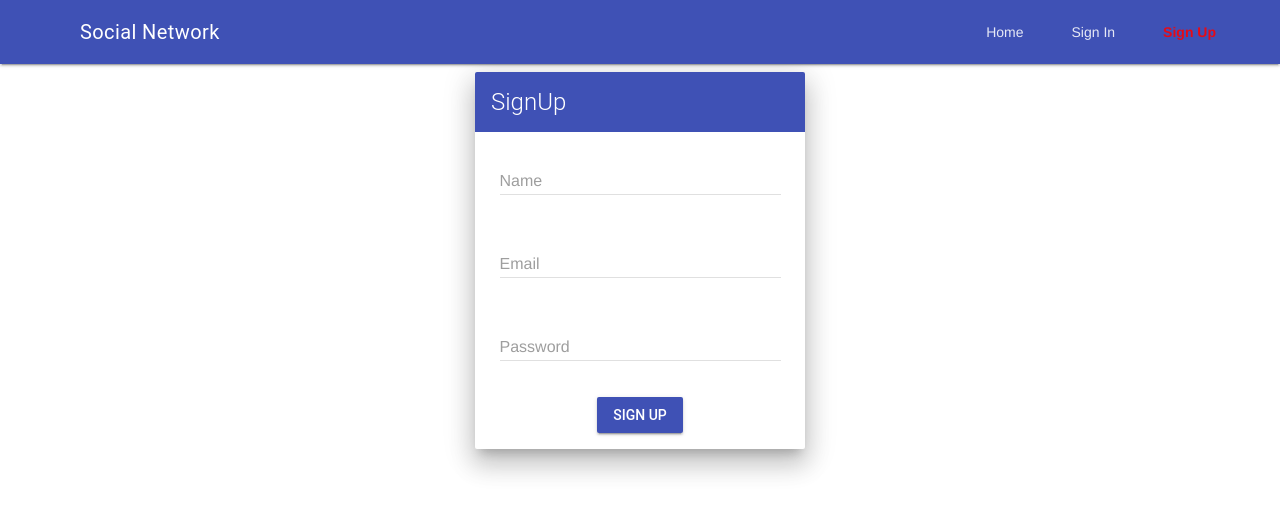
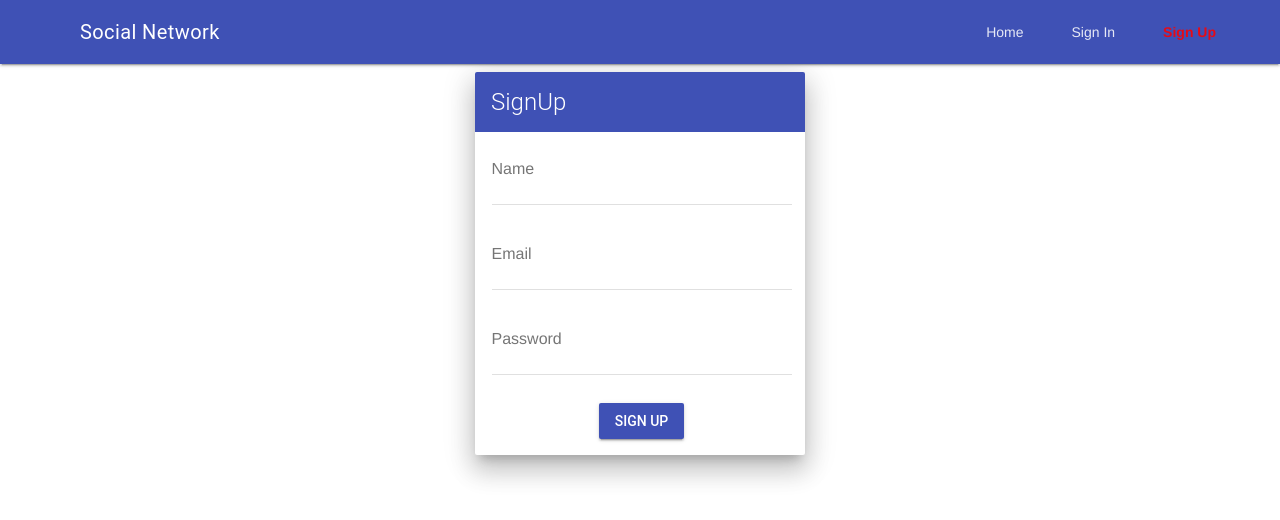
Before and after one commit to jeremiahogutu/social-network, a React (Create React App) app in the folder social-front-end/: page /signup in a window 1280 px wide. Shown: the top 520 px of the page. Built offline with nearby package versions, Linux system fonts and the light colour scheme.

Commit message:
dealt with javascript not loading in mdl textfield

```diff
--- a/social-front-end/src/components/user/Signin.js
+++ b/social-front-end/src/components/user/Signin.js
@@ -72,8 +72,8 @@ class Signin extends Component {
                     <b className="mdl-color-text--accent" style={{display: error ? "" : "none"}}>{error}</b>
                     <form>
                         <div
-                            className="mdl-textfield mdl-js-textfield mdl-textfield mdl-cell mdl-cell--12-col">
-                            <label className="mdl-textfield__label mdl-color-text--grey"
+                            className="mdl-textfield mdl-js-textfield mdl-textfield">
+                            <label className=""
                                    htmlFor="textfield_username">Email</label>
                             <input
                                 onChange={this.handleChange("email")}
@@ -85,8 +85,8 @@ class Signin extends Component {
                             />
                         </div>
                         <div
-                            className="mdl-textfield mdl-js-textfield mdl-textfield mdl-cell mdl-cell--12-col">
-                            <label className="mdl-textfield__label mdl-color-text--grey"
+                            className="mdl-textfield mdl-js-textfield mdl-textfield">
+                            <label
                                    htmlFor="textfield_password">Password</label>
                             <input
                                 className="mdl-textfield__input"
--- a/social-front-end/src/components/user/Signup.js
+++ b/social-front-end/src/components/user/Signup.js
@@ -65,9 +65,8 @@ class Signup extends Component {
             <div className="mdl-card__supporting-text mdl-grid">
                 <b className="mdl-color-text--accent" style={{display: error ? "" : "none"}}>{error}</b>
                 <form>
-                    <div
-                        className="mdl-textfield mdl-js-textfield mdl-textfield mdl-cell mdl-cell--12-col">
-                        <label className="mdl-textfield__label mdl-color-text--grey"
+                    <div className="mdl-textfield mdl-js-textfield mdl-textfield">
+                        <label
                                htmlFor="textfield_username">Name</label>
                         <input
                             onChange={this.handleChange("name")}
@@ -78,10 +77,8 @@ class Signup extends Component {
                             value={name}
                         />
                     </div>
-                    <div
-                        className="mdl-textfield mdl-js-textfield mdl-textfield mdl-cell mdl-cell--12-col">
-                        <label className="mdl-textfield__label mdl-color-text--grey"
-                               htmlFor="textfield_username">Email</label>
+                    <div className="mdl-textfield mdl-js-textfield mdl-textfield">
+                        <label htmlFor="textfield_username">Email</label>
                         <input
                             onChange={this.handleChange("email")}
                             className="mdl-textfield__input"
@@ -91,10 +88,8 @@ class Signup extends Component {
                             value={email}
                         />
                     </div>
-                    <div
-                        className="mdl-textfield mdl-js-textfield mdl-textfield mdl-cell mdl-cell--12-col">
-                        <label className="mdl-textfield__label mdl-color-text--grey"
-                               htmlFor="textfield_password">Password</label>
+                    <div className="mdl-textfield mdl-js-textfield mdl-textfield">
+                        <label htmlFor="textfield_password">Password</label>
                         <input
                             className="mdl-textfield__input"
                             onChange={this.handleChange("password")}
```
